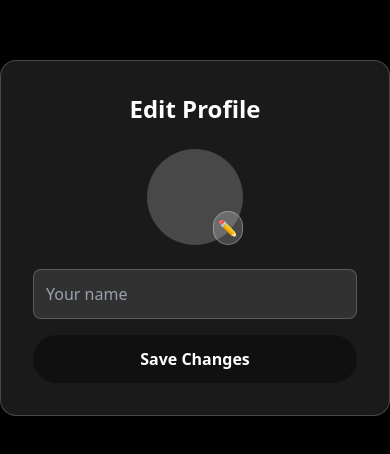
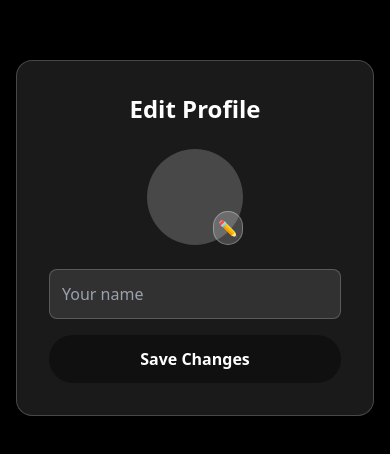
Before and after one commit to lakshmis160803/headga-complete, a React (Vite) app in the folder my-app/: page /profile in a window 390 px wide. Shown: the part 184-638 px from the top of the page. Built offline with nearby package versions, Linux system fonts and the light colour scheme; no server answers.

Commit message:
fix: make profile page responsive

```diff
--- a/my-app/src/Pages/user/Profile.jsx
+++ b/my-app/src/Pages/user/Profile.jsx
@@ -58,8 +58,8 @@ setUser(updatedUser);
   };
 
   return (
-    <div className="min-h-screen flex justify-center items-center bg-black">
-      <div className="w-[400px] p-8 rounded-2xl bg-white/10 backdrop-blur-xl border border-white/20 shadow-lg text-white">
+    <div className="min-h-screen flex justify-center items-center bg-black px-4">
+      <div className="w-full max-w-[400px] p-8 rounded-2xl bg-white/10 backdrop-blur-xl border border-white/20 shadow-lg text-white">
         <h2 className="text-2xl font-semibold text-center mb-6">Edit Profile</h2>
 
         {/* Avatar Preview */}
```
Also changed, not shown: 2 other files (tests, documents, lock files or other folders).
